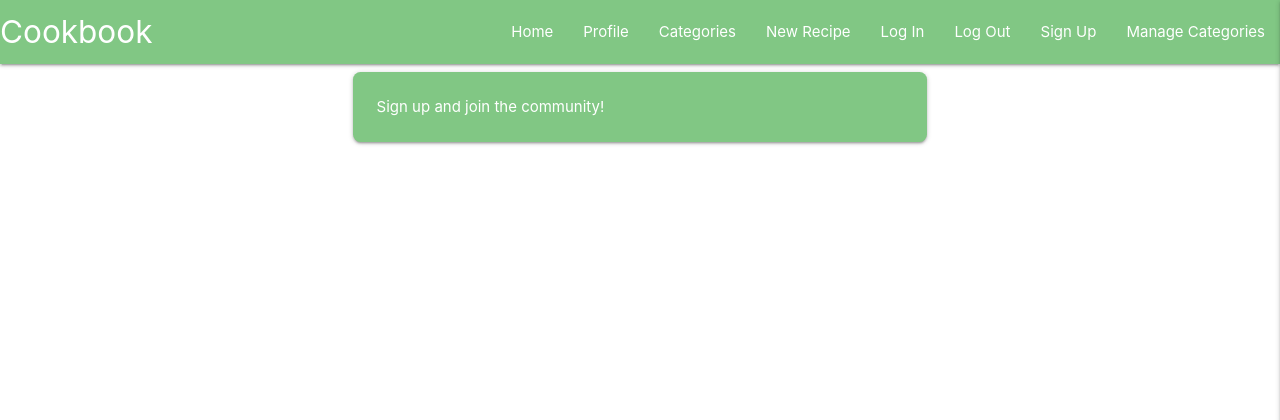
After one commit to Code-Institute-Submissions/CI_MS3, a Flask app: page /signup in a window 1280 px wide. The commit adds this page. Shown: the top 420 px of the page. Run offline with Flask 2, Linux system fonts and the light colour scheme; some libraries are stand-ins or nearby versions; some web fonts are replaced.

Commit message:
Start setting up sign up functionality, signup.html

```diff
--- a/app.py
+++ b/app.py
@@ -3,6 +3,7 @@ from flask import (
     Flask, flash, render_template, redirect, request, session, url_for)
 from flask_pymongo import PyMongo
 from bson.objectid import ObjectId
+from werkzeug.security import generate_password_hash, check_password_hash
 if os.path.exists("env.py"):
     import env
 
@@ -25,6 +26,11 @@ def all_recipes():
     return render_template("recipes.html", recipes=recipes)
 
 
+@app.route("/signup", methods=["GET", "POST"])
+def signup():
+    return render_template("signup.html")
+
+
 if __name__ == "__main__":
     app.run(host=os.environ.get("IP"),
             port=int(os.environ.get("PORT")),
--- /dev/null
+++ b/static/css/style.css
@@ -0,0 +1,5 @@
+/* SIGNUP */
+
+.signup-card {
+    border-radius: .5rem;
+}
--- a/templates/base.html
+++ b/templates/base.html
@@ -38,7 +38,7 @@
                     <li><a href="#">New Recipe</a></li>
                     <li><a href="#">Log In</a></li>
                     <li><a href="#">Log Out</a></li>
-                    <li><a href="#">Register</a></li>
+                    <li><a href="{{ url_for('signup') }}">Sign Up</a></li>
                     <li><a href="#">Manage Categories</a></li>
                 </ul>
             </div>
@@ -52,7 +52,7 @@
             <li><a href="#">New Recipe</a></li>
             <li><a href="#">Log In</a></li>
             <li><a href="#">Log Out</a></li>
-            <li><a href="#">Register</a></li>
+            <li><a href="{{ url_for('signup') }}">Sign Up</a></li>
             <li><a href="#">Manage Categories</a></li>
         </ul>
 
--- /dev/null
+++ b/templates/signup.html
@@ -0,0 +1,18 @@
+{% extends "base.html" %}
+{% block content %}
+
+<main>
+    <div class="container">
+        <div class="row">
+            <form class="col s12 m8 offset-m2">
+                <div class="card-panel signup-card green lighten-2">
+                    <span class="white-text">
+                        Sign up and join the community!
+                    </span>
+                </div>
+            </form>
+        </div>
+    </div>
+</main>
+
+{% endblock %}
```
